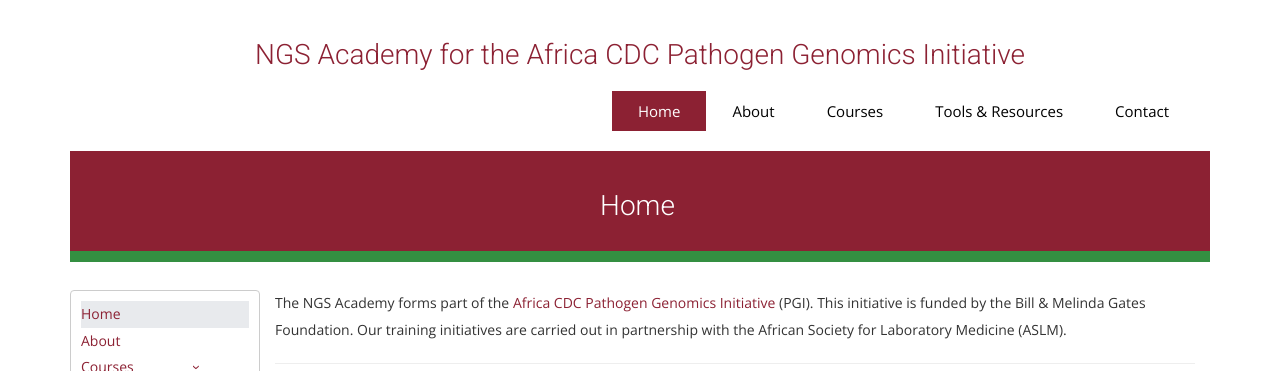
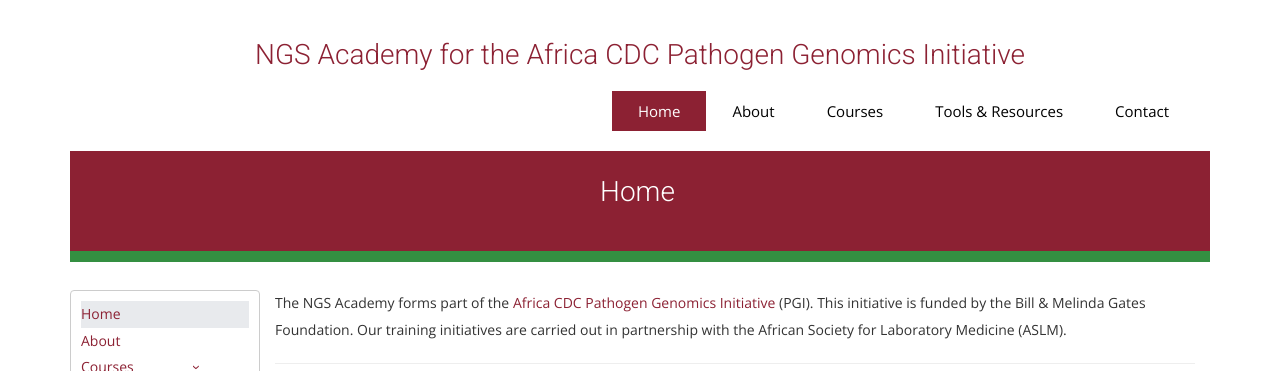
Before and after one commit to uct-cbio/ngs-academy, a Jekyll site: the page built from index.html, in a window 1280 px wide. Shown: the top 371 px of the page. Built offline with Jekyll 4.4.1, drawn with Linux system fonts in a browser that asks for light colours; nearby versions of some CDN libraries; some web fonts are replaced; comment, search, counter and statistics services are not loaded.

Commit message:
chnage margin on text in header

```diff
--- a/css/style.css
+++ b/css/style.css
@@ -461,7 +461,7 @@
   font-size: 28px;
   /* letter-spacing: 4px; */
   padding-bottom: 15px;
-  margin-top: 40px;
+  margin-top: 26px;
   text-transform: capitalize;
 
 }
```
